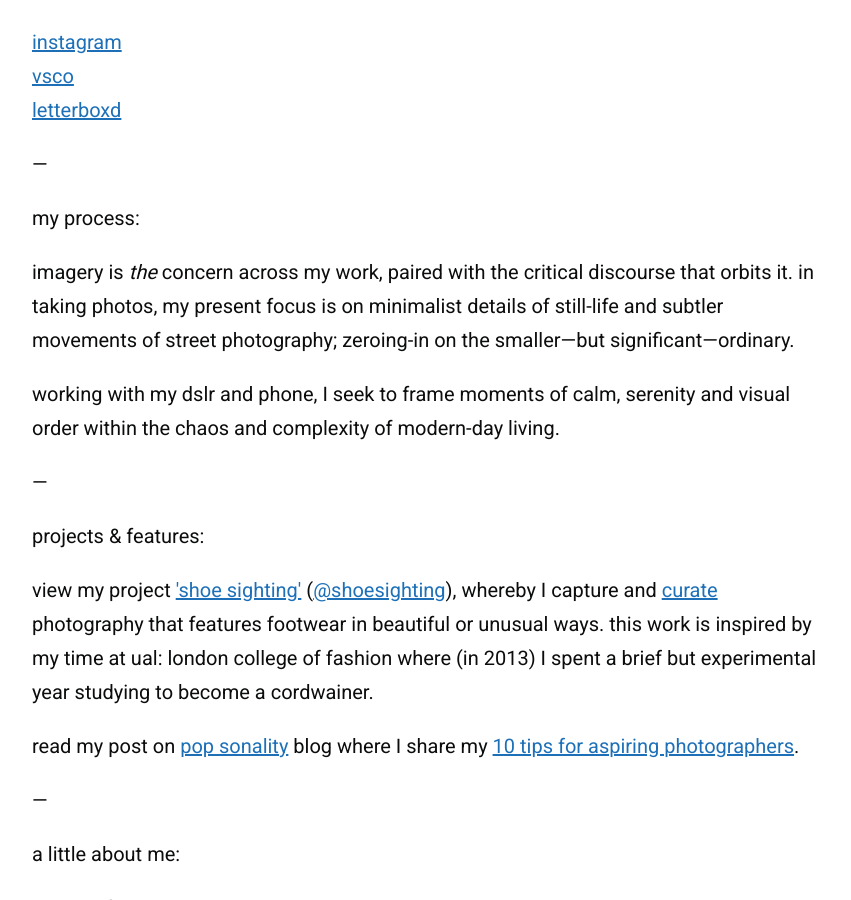
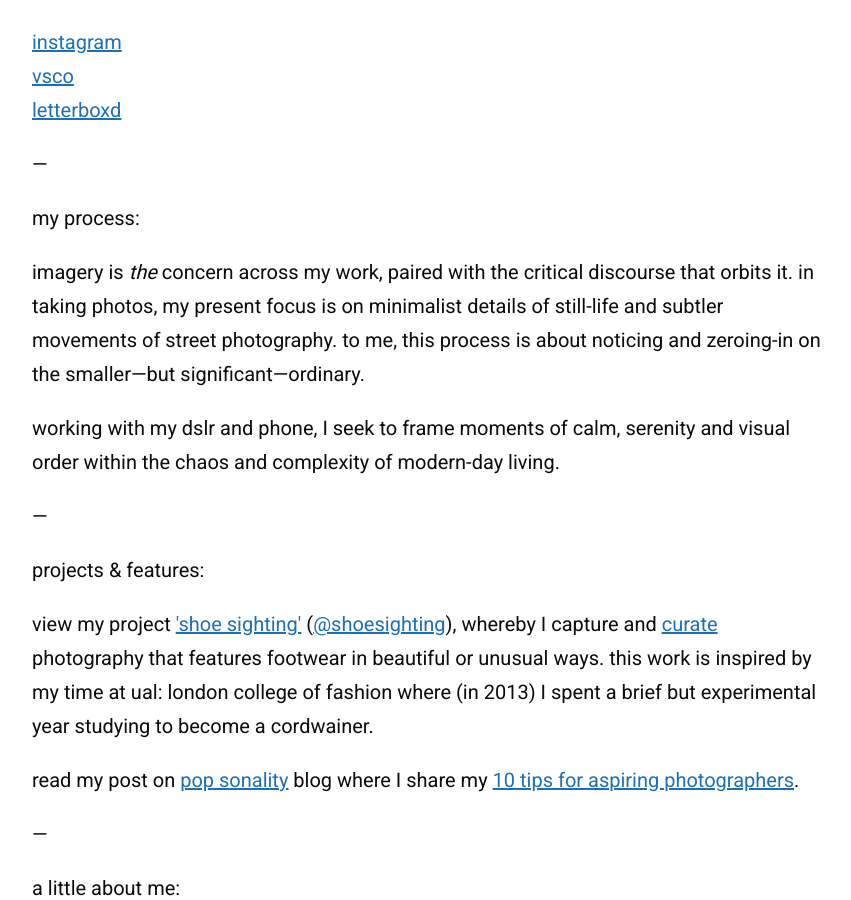
Before and after one commit to zoeurl/zoedowney.github.io, a Jekyll site: the page built from about/index.html, in a window 1280 px wide and 900 px high, scrolled down 600 px. Shown: the whole window, without its empty margins (208-1059 px from the left). Built offline with Jekyll 4.4.1, drawn with Linux system fonts in a browser that asks for light colours.

Commit message:
Update index.html

```diff
--- a/about/index.html
+++ b/about/index.html
@@ -28,7 +28,7 @@
 </p>
 my process:
 </p>
-imagery is <em>the</em> concern across my work, paired with the critical discourse that orbits it. in taking photos, my present focus is on minimalist details of still-life and subtler movements of street photography; zeroing-in on the smaller—but significant—ordinary.
+imagery is <em>the</em> concern across my work, paired with the critical discourse that orbits it. in taking photos, my present focus is on minimalist details of still-life and subtler movements of street photography. to me, this process is about noticing and zeroing-in on the smaller—but significant—ordinary.
 </p>
 working with my dslr and phone, I seek to frame moments of calm, serenity and visual order within the chaos and complexity of modern-day living.
 </p>
```
